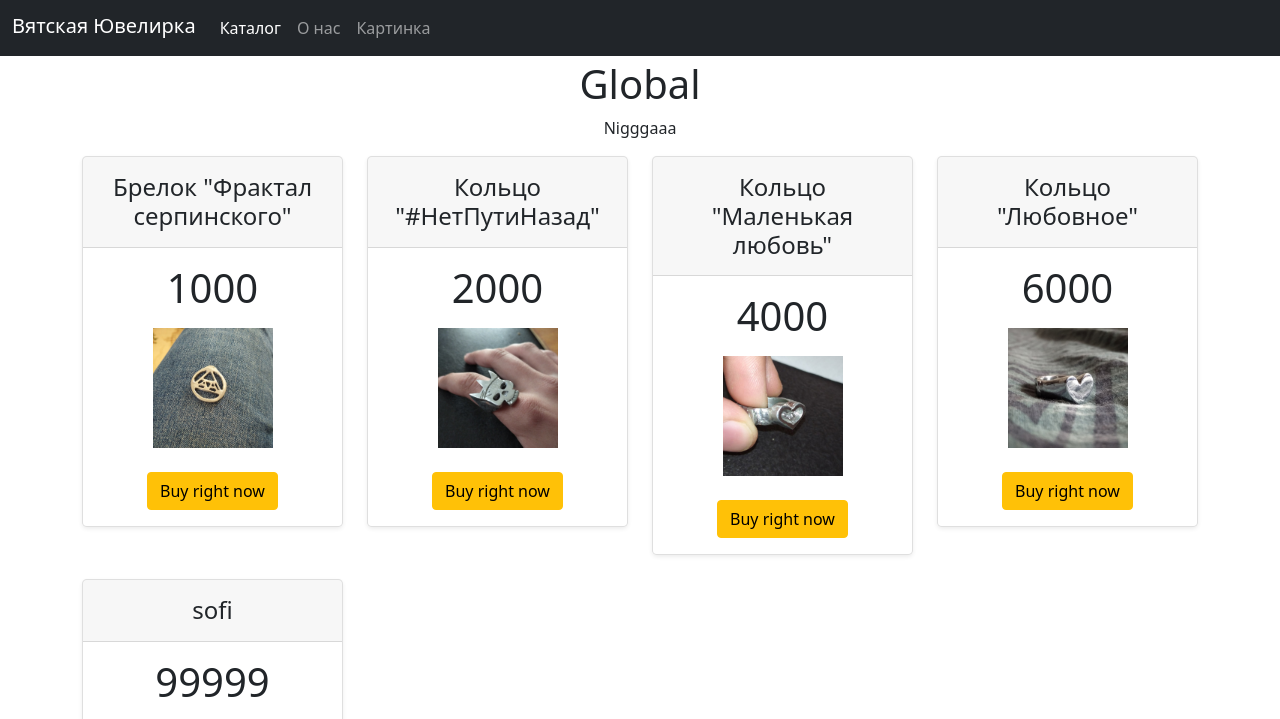
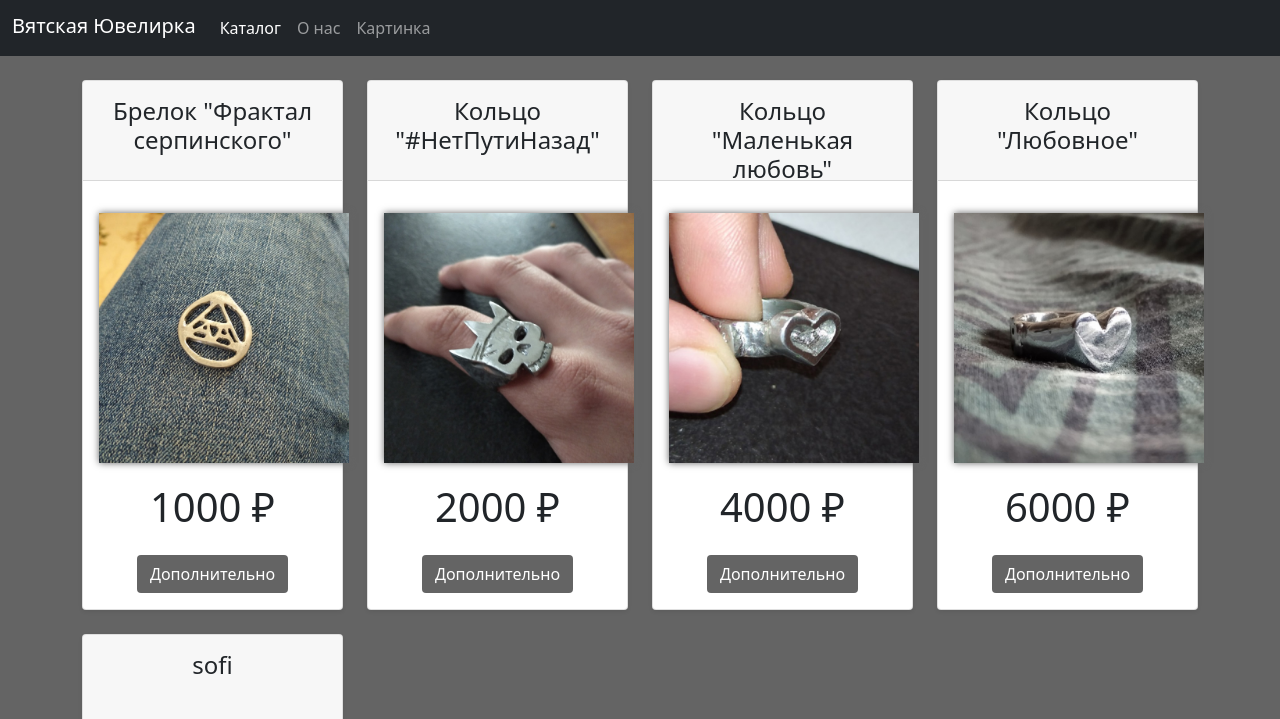
Before and after one commit to GeorgProfi/vyatskaya_jewelry, a Django app: page / in a window 1280 px wide. Shown: the top 719 px of the page. Run offline with Django 4.2, Linux system fonts and the light colour scheme; data comes from the database, SQL or seed files in the repository; both versions use the stored data as it was after the commit.

Commit message:
form update

```diff
--- a/jewelry_shop/main/templates/main/base.html
+++ b/jewelry_shop/main/templates/main/base.html
@@ -5,6 +5,7 @@
 <head>
 
     <style>
+
 .margincss {
   margin-bottom: 4px;
 }
@@ -45,13 +46,18 @@
 
 </head>
 <body>
-<div style="margin-top:60px">
+<div style="margin-top:80px ">
 
     <title> {%block title%} {%endblock%} </title>
     <link rel="stylesheet" href="https://cdn.jsdelivr.net/npm/bootstrap@5.1.3/dist/css/bootstrap.min.css">
-    <div class="container mt-1"  >
+    <div class="container mt-1  ">
     {% block content %}{%endblock%}
     </div>
+    <style>
+        body {
+  background-color: RGB(100,100,100);
+}
+    </style>
 
 </div>
 </body>
--- a/jewelry_shop/main/templates/main/index.html
+++ b/jewelry_shop/main/templates/main/index.html
@@ -12,32 +12,33 @@
 
 
 {%block content %}
-<center>
-  <h1> Global </h1>
-  <p>Nigggaaa</p>
-</center>
-<main>
-  <div class="row row-cols-1 row-cols-md-4 mb-3 text-center">
+
+<main >
+  <div class="row row-cols-1 row-cols-md-4 text-center outer ">
+
   {%if Catalog%}
     {% for i in Catalog%}
       <div class="col">
-              <div class="card mb-4 rounded-3 shadow-sm">
-                <div class="card-header py-3">
-                  <h4 class="my-0 fw-normal">
+              <div class="card mb-4 shadow-sm ">
+                <div class="card-header py-3" style=" height : 100px;">
+                  <h4 class="my-0 fw-normal " >
                     {{i.type}}
                   </h4>
                 </div>
                 <div class="card-body">
-                  <h1 class="card-title pricing-card-title">{{i.price_field}}<small class="text-muted fw-light"></small></h1>
+
                   <ul class="list-unstyled mt-3 mb-4">
+
                     <li>{{i.title}}</li>
-                    <li>{{i.Name_from_list}}</li>
-                    <td><img src="static\main\img\{{ i.photo }}" width="120" height="120"  /></td>
+                    <td><img style="box-shadow: 0px 0px 7px RGB(100,100,100);" src="static\main\img\{{ i.photo }}" width="250" height="250"  /></td>
+
+                  <h1 class="card-title pricing-card-title " style="margin-top:20px">{{i.price_field}} ₽<small class="text-muted fw-light "></small></h1>
                   </ul>
-                  <form method="post">
+                    <form method="post">
                     {% csrf_token %}
-                    <button type="submit" value="{{i.id}}" class="btn btn-warning" name="buy_btn">Buy right now</button>
+                    <button type="submit" value="{{i.id}}" class="btn " style="color:#fff; background-color: RGB(100,100,100)" name="buy_btn">Дополнительно</button>
                   </form>
+
 
                 </div>
               </div>
@@ -58,3 +59,10 @@
   </main>
 
 {%endblock%}
+
+<style>
+  .outer {
+    text-align: center;
+    border: 1px solid blue;
+  }
+</style>
```
Also changed, not shown: jewelry_shop/mybd.sqlite3.
